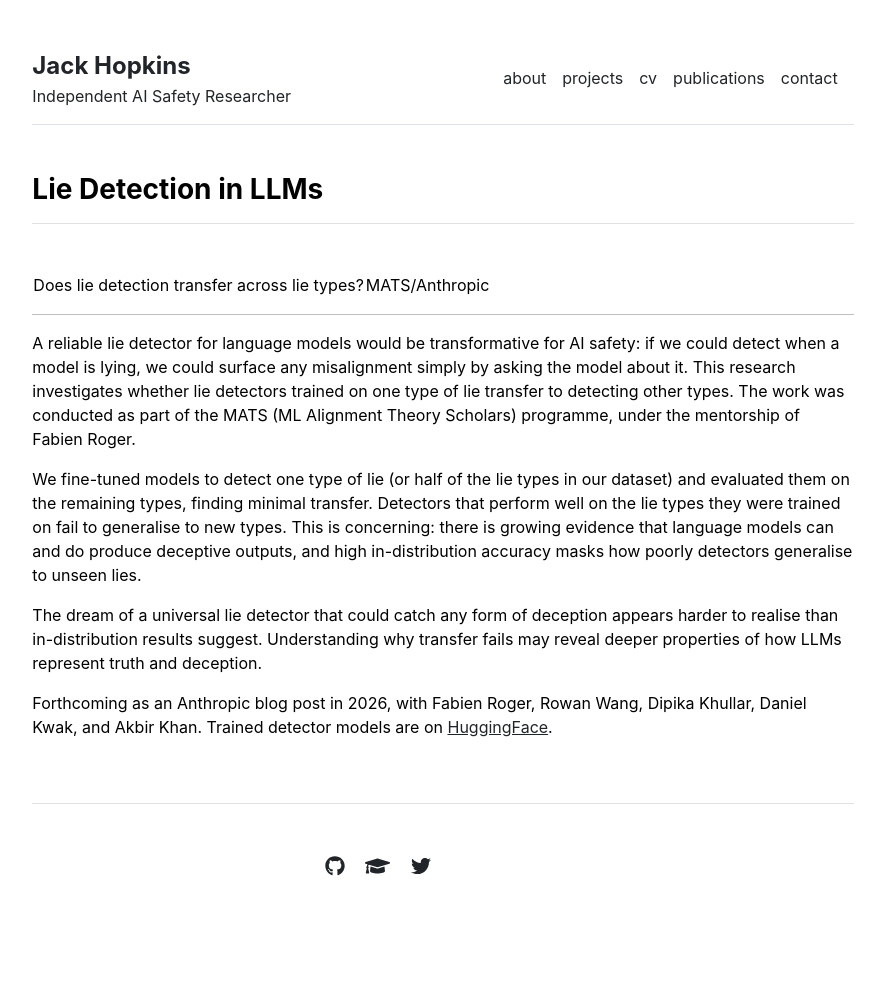
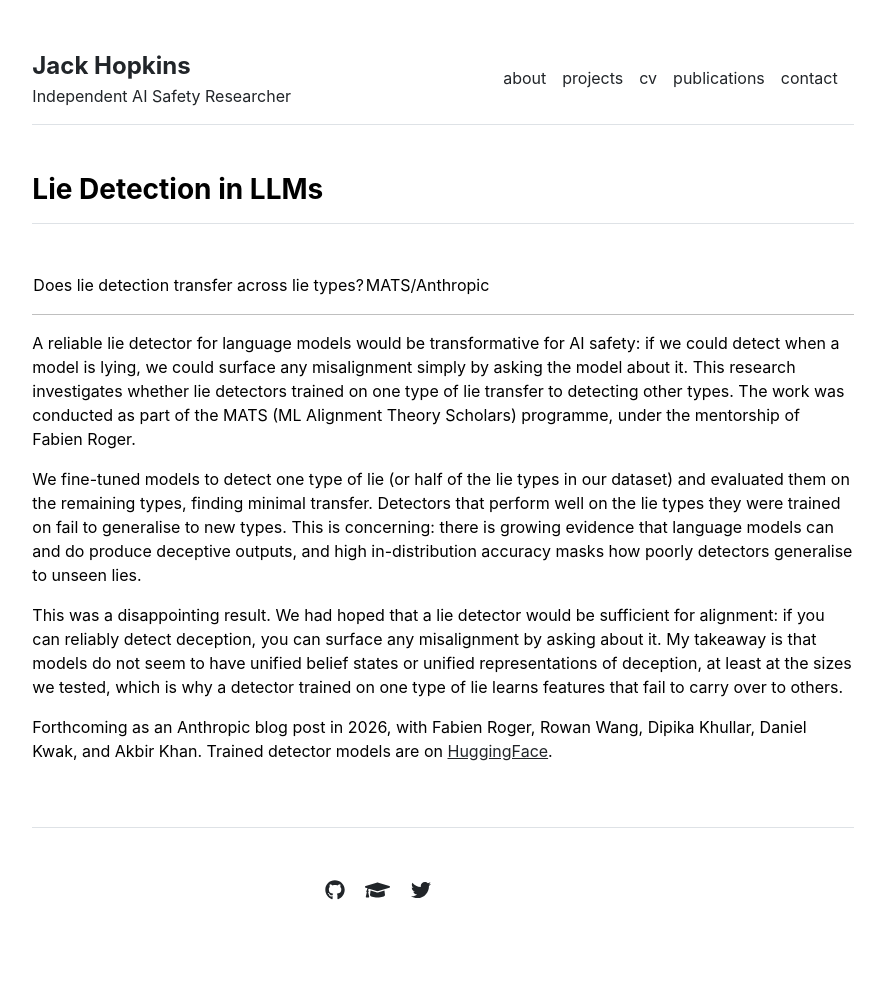
Before and after one commit to JackHopkins/JackHopkins.github.io, a Jekyll site: the page built from projects/lie-detection.md, in a window 1280 px wide. Shown: the whole page, without its empty margins (197-1080 px from the left). Built offline with Jekyll 4.4.1, drawn with Linux system fonts in a browser that asks for light colours; before the commit the page ends 978 px from its top, so only the background shows below that.

Commit message:
Cut platitude from Atlantic row page; add honest takeaways to lie detection and Akkadian pages
Co-Authored-By: Claude Fable 5 <noreply@anthropic.com>

```diff
--- a/projects/lie-detection.md
+++ b/projects/lie-detection.md
@@ -11,6 +11,6 @@ A reliable lie detector for language models would be transformative for AI safet
 
 We fine-tuned models to detect one type of lie (or half of the lie types in our dataset) and evaluated them on the remaining types, finding minimal transfer. Detectors that perform well on the lie types they were trained on fail to generalise to new types. This is concerning: there is growing evidence that language models can and do produce deceptive outputs, and high in-distribution accuracy masks how poorly detectors generalise to unseen lies.
 
-The dream of a universal lie detector that could catch any form of deception appears harder to realise than in-distribution results suggest. Understanding why transfer fails may reveal deeper properties of how LLMs represent truth and deception.
+This was a disappointing result. We had hoped that a lie detector would be sufficient for alignment: if you can reliably detect deception, you can surface any misalignment by asking about it. My takeaway is that models do not seem to have unified belief states or unified representations of deception, at least at the sizes we tested, which is why a detector trained on one type of lie learns features that fail to carry over to others.
 
 Forthcoming as an Anthropic blog post in 2026, with Fabien Roger, Rowan Wang, Dipika Khullar, Daniel Kwak, and Akbir Khan. Trained detector models are on [HuggingFace](https://huggingface.co/Noddybear).
```
Also changed, not shown: projects/akkadian-nmt.md (+2 -0 lines), projects/atlantic-row.md (+1 -1 lines).
